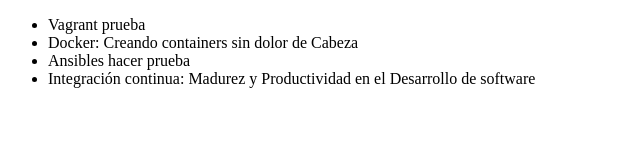
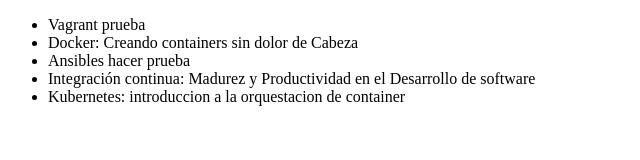
Before and after one commit to Dybala98/alura-git, a plain HTML site: page index.html in a window 1280 px wide. Shown: the whole page, without its empty margins (0-640 px from the left). Drawn offline with Linux system fonts and the light colour scheme.

Commit message:
agregando curso de kubernetes

```diff
--- a/index.html
+++ b/index.html
@@ -10,6 +10,7 @@
          <li> Docker: Creando containers sin dolor de Cabeza  </li>
          <li> Ansibles hacer prueba </li>
          <li> Integración continua: Madurez y Productividad en el Desarrollo de software </li>
+         <li>Kubernetes: introduccion a la orquestacion de container</li>
      </ul>
 </body>
 </html>
```
